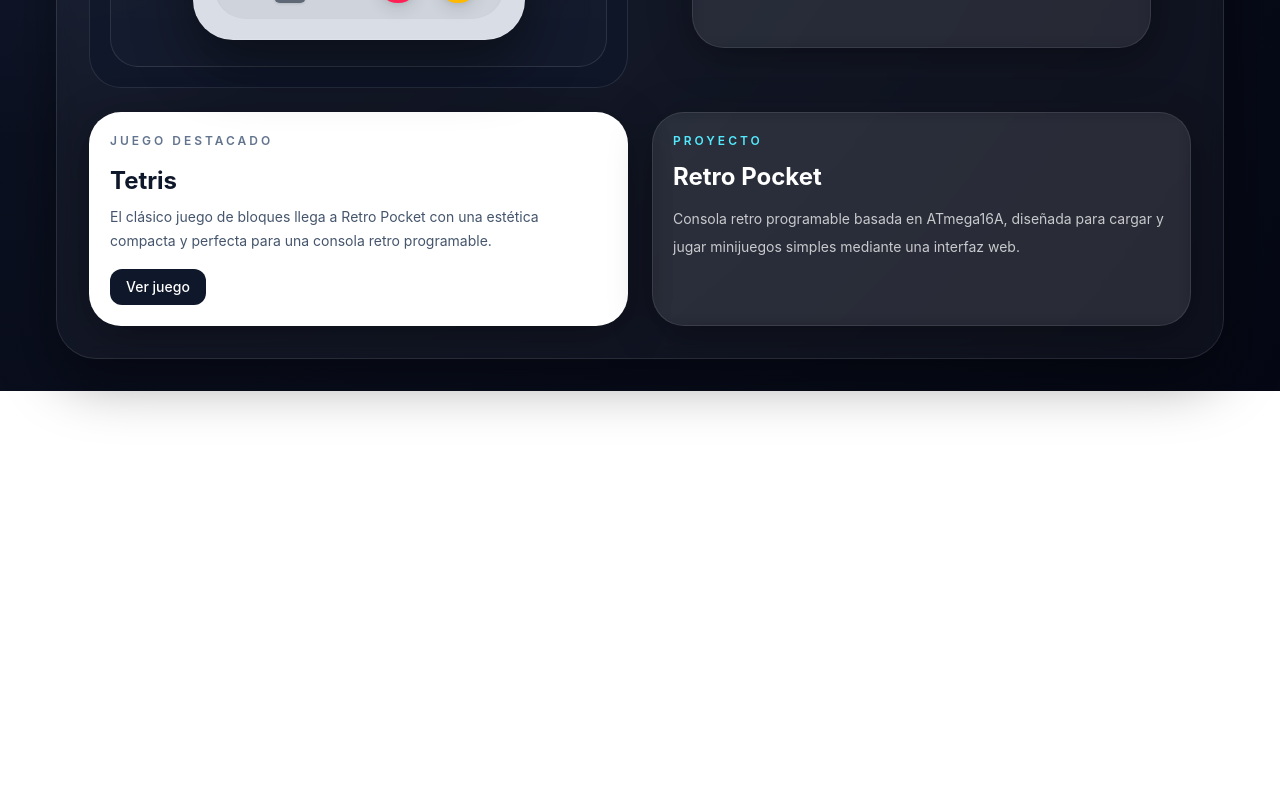
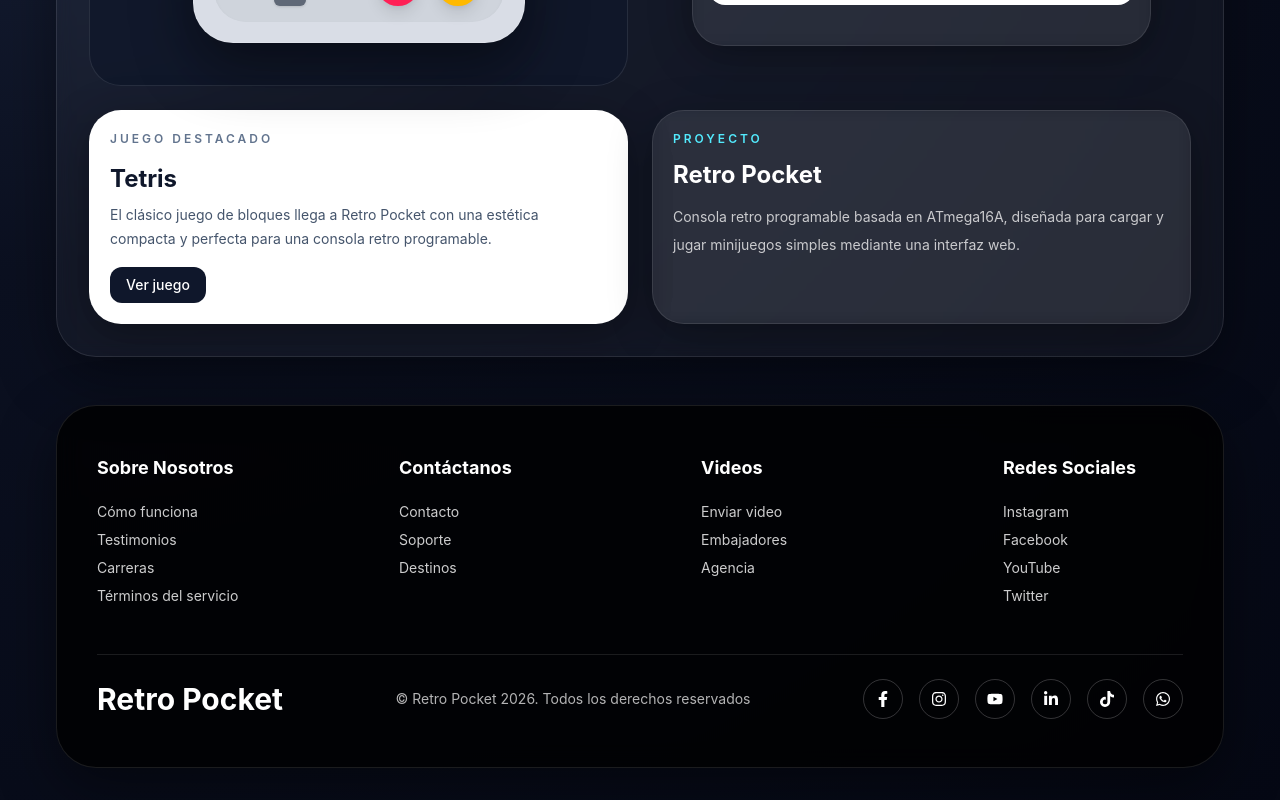
Before and after one commit to LeoDuffed/retro-pocket, a React (Vite) app: page / in a window 1280 px wide. Shown: the part 575-1375 px from the top of the page. Before the commit the page ends 966 px from the top, so only its background shows below. Built offline with nearby package versions, Linux system fonts and the light colour scheme.

Commit message:
Agrege footer y cree nuevas rutas para que este mejor organizado el proyecto

```diff
--- a/package.json
+++ b/package.json
@@ -12,6 +12,7 @@
   "dependencies": {
     "react": "^19.2.4",
     "react-dom": "^19.2.4",
+    "react-icons": "^5.6.0",
     "react-router-dom": "^7.14.1"
   },
   "devDependencies": {
--- /dev/null
+++ b/src/components/Footer.jsx
@@ -0,0 +1,116 @@
+import { Link } from "react-router-dom";
+import {
+  FaFacebookF,
+  FaInstagram,
+  FaYoutube,
+  FaLinkedinIn,
+  FaTiktok,
+  FaWhatsapp,
+} from "react-icons/fa";
+
+const icons = [
+  { icon: <FaFacebookF />, link: "#" },
+  { icon: <FaInstagram />, link: "#" },
+  { icon: <FaYoutube />, link: "#" },
+  { icon: <FaLinkedinIn />, link: "#" },
+  { icon: <FaTiktok />, link: "#" },
+  { icon: <FaWhatsapp />, link: "#" },
+];
+
+export default function Footer() {
+  const year = new Date().getFullYear();
+
+  return (
+    <footer className="relative z-10 mt-12 rounded-[2.5rem] border border-white/10 bg-black/80 py-12 text-white shadow-[0_20px_60px_rgba(0,0,0,0.45)] backdrop-blur-md md:px-10">
+      <div className="flex flex-col items-center justify-center">
+        <div className="w-full max-w-6xl">
+          <div className="flex flex-wrap justify-center gap-12 md:justify-between">
+            <div className="flex min-w-45 flex-col gap-2 text-left">
+              <h2 className="mb-3 text-lg font-bold text-white">
+                Sobre Nosotros
+              </h2>
+              <a href="#" className="text-sm text-white/80 hover:text-cyan-300">
+                Cómo funciona
+              </a>
+              <a href="#" className="text-sm text-white/80 hover:text-cyan-300">
+                Testimonios
+              </a>
+              <a href="#" className="text-sm text-white/80 hover:text-cyan-300">
+                Carreras
+              </a>
+              <a href="#" className="text-sm text-white/80 hover:text-cyan-300">
+                Términos del servicio
+              </a>
+            </div>
+
+            <div className="flex min-w-45 flex-col gap-2 text-left">
+              <h2 className="mb-3 text-lg font-bold text-white">Contáctanos</h2>
+              <a href="#" className="text-sm text-white/80 hover:text-cyan-300">
+                Contacto
+              </a>
+              <a href="#" className="text-sm text-white/80 hover:text-cyan-300">
+                Soporte
+              </a>
+              <a href="#" className="text-sm text-white/80 hover:text-cyan-300">
+                Destinos
+              </a>
+            </div>
+
+            <div className="flex min-w-45 flex-col gap-2 text-left">
+              <h2 className="mb-3 text-lg font-bold text-white">Videos</h2>
+              <a href="#" className="text-sm text-white/80 hover:text-cyan-300">
+                Enviar video
+              </a>
+              <a href="#" className="text-sm text-white/80 hover:text-cyan-300">
+                Embajadores
+              </a>
+              <a href="#" className="text-sm text-white/80 hover:text-cyan-300">
+                Agencia
+              </a>
+            </div>
+
+            <div className="flex min-w-45 flex-col gap-2 text-left">
+              <h2 className="mb-3 text-lg font-bold text-white">
+                Redes Sociales
+              </h2>
+              <a href="#" className="text-sm text-white/80 hover:text-cyan-300">
+                Instagram
+              </a>
+              <a href="#" className="text-sm text-white/80 hover:text-cyan-300">
+                Facebook
+              </a>
+              <a href="#" className="text-sm text-white/80 hover:text-cyan-300">
+                YouTube
+              </a>
+              <a href="#" className="text-sm text-white/80 hover:text-cyan-300">
+                Twitter
+              </a>
+            </div>
+          </div>
+        </div>
+
+        <div className="mt-12 w-full border-t border-white/10 pt-6">
+          <div className="mx-auto flex w-full max-w-6xl flex-col items-center justify-between gap-6 md:flex-row">
+            <Link to="/" className="text-3xl font-bold text-white">
+              Retro Pocket
+            </Link>
+            <p className="text-sm text-white/70">
+              © Retro Pocket {year}. Todos los derechos reservados
+            </p>
+            <div className="flex gap-4">
+              {icons.map((item, idx) => (
+                <a
+                  key={idx}
+                  href={item.link}
+                  className="flex h-10 w-10 items-center justify-center rounded-full border border-white/20 text-white transition-colors hover:bg-white hover:text-black"
+                >
+                  {item.icon}
+                </a>
+              ))}
+            </div>
+          </div>
+        </div>
+      </div>
+    </footer>
+  );
+}
--- a/src/components/GamesPanel.jsx
+++ b/src/components/GamesPanel.jsx
@@ -25,7 +25,7 @@ export default function GamesPanel() {
             className="group flex items-center gap-3 rounded-2xl border border-white/10 bg-white px-4 py-3 text-slate-800 transition duration-200 hover:-translate-y-0.5 hover:shadow-lg"
           >
             <div className="flex h-10 w-10 items-center justify-center rounded-xl bg-slate-900 text-sm font-bold text-cyan-300">
-              0{index + 1}
+
             </div>
 
             <div className="flex-1">
--- a/src/components/ProjectInfo.jsx
+++ b/src/components/ProjectInfo.jsx
@@ -1,6 +1,6 @@
 export default function ProjectInfo() {
   return (
-    <section className="rounded-[2rem] border border-white/10 bg-white/[0.07] p-5 shadow-[0_10px_40px_rgba(0,0,0,0.35)] backdrop-blur-sm">
+    <section className="rounded-4xl border border-white/10 bg-white/[0.07] p-5 shadow-[0_10px_40px_rgba(0,0,0,0.35)] backdrop-blur-sm">
       <p className="text-xs font-semibold uppercase tracking-[0.25em] text-cyan-300">
         Proyecto
       </p>
--- a/src/layouts/MainLayout.jsx
+++ b/src/layouts/MainLayout.jsx
@@ -1,15 +1,16 @@
 import { Outlet } from "react-router-dom";
 import Navbar from "../components/Navbar";
+import Footer from "../components/Footer";
 
 export default function MainLayout() {
   return (
-    <div className="min-h-screen bg-[radial-gradient(circle_at_top_left,#1f2a44_0%,#0b1020_45%,#050814_100%)] px-6 py-8 text-white md:px-10 lg:px-14">
+    <div className="min-h-screen bg-[radial-gradient(circle_at_top_left,#1f2a44_0%,#0b1020_45%,#050814_100%)] px-3 py-8 text-white md:px-6 lg:px-14">
       <div className="mx-auto max-w-7xl">
 
-        <header className="mb-8 flex flex-col gap-5 md:flex-row md:items-center md:gap-120">
+        <header className="mb-10 flex flex-col gap-5 md:flex-row md:items-center md:gap-105 pl-8">
           <div className="flex items-center gap-3 pl-8">
             <span className="text-2xl">🕹️</span>
-            <p className="text-xl font-bold tracking-wide text-white">
+            <p className="text-2xl font-bold tracking-wide text-white ">
               Retro Pocket
             </p>
           </div>
@@ -18,6 +19,7 @@ export default function MainLayout() {
         </header>
 
         <Outlet />
+        <Footer />
       </div>
     </div>
   );
--- a/src/pages/Home.jsx
+++ b/src/pages/Home.jsx
@@ -14,14 +14,11 @@ export default function Home() {
       `}</style>
 
       <main className="grid gap-6">
-        <section className="rounded-[2.5rem] border border-white/10 bg-white/[0.04] p-6 shadow-[0_20px_60px_rgba(0,0,0,0.4)] backdrop-blur-sm lg:p-8">
+        <section className="rounded-[2.5rem] border border-white/10 bg-white/4 p-6 shadow-[0_20px_60px_rgba(0,0,0,0.4)] backdrop-blur-sm lg:p-8">
 
           <div className="grid gap-6 md:grid-cols-2">
-            <div className="rounded-[2rem] border border-white/10 bg-[#0f172a]/80 p-5">
-
-              <div className="flex min-h-[360px] items-center justify-center rounded-[1.75rem] border border-white/10 bg-[linear-gradient(180deg,rgba(255,255,255,0.04),rgba(255,255,255,0.02))] p-4">
+            <div className="rounded-4xl border border-white/10 bg-[#0f172a]/80 p-8">
                 <MiniConsole />
-              </div>
             </div>
 
             <GamesPanel />
--- a/src/pages/Info.jsx
+++ b/src/pages/Info.jsx
@@ -1,7 +1,7 @@
 export default function Info() {
   return (
     <main className="grid gap-6">
-      <section className="rounded-[2.5rem] border border-white/10 bg-white/[0.04] p-8 shadow-[0_20px_60px_rgba(0,0,0,0.4)] backdrop-blur-sm">
+      <section className="rounded-[2.5rem] border border-white/10 bg-white/4 p-8 shadow-[0_20px_60px_rgba(0,0,0,0.4)] backdrop-blur-sm">
         <p className="text-sm text-cyan-300">Página</p>
         <h1 className="mt-2 text-3xl font-bold text-white">Info</h1>
         <p className="mt-4 max-w-2xl text-white/75">
--- a/src/pages/Juegos.jsx
+++ b/src/pages/Juegos.jsx
@@ -1,7 +1,7 @@
 export default function Juegos() {
   return (
     <main className="grid gap-6">
-      <section className="rounded-[2.5rem] border border-white/10 bg-white/[0.04] p-8 shadow-[0_20px_60px_rgba(0,0,0,0.4)] backdrop-blur-sm">
+      <section className="rounded-[2.5rem] border border-white/10 bg-white/4 p-8 shadow-[0_20px_60px_rgba(0,0,0,0.4)] backdrop-blur-sm">
         <p className="text-sm text-cyan-300">Página</p>
         <h1 className="mt-2 text-3xl font-bold text-white">Juegos</h1>
         <p className="mt-4 max-w-2xl text-white/75">
```
Also changed, not shown: 1 other file (tests, documents, lock files or other folders).
